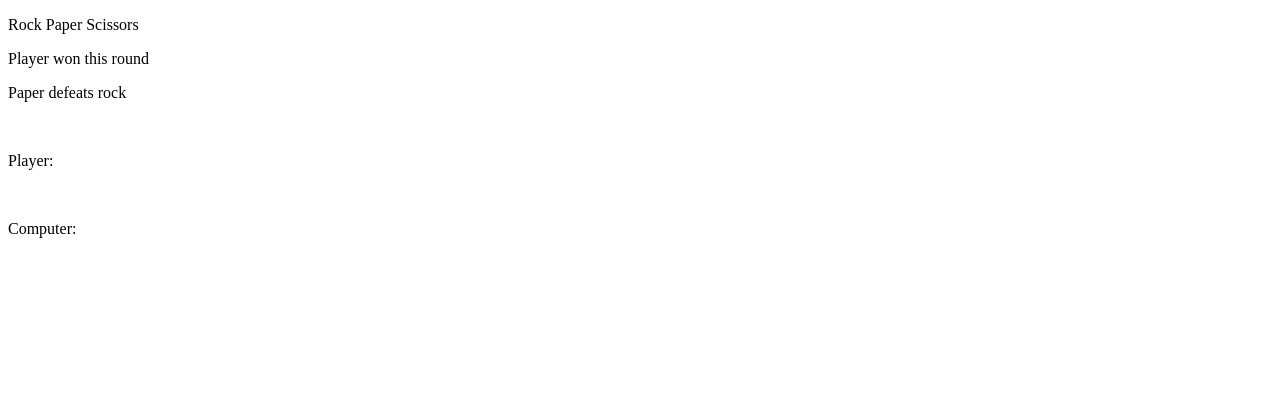
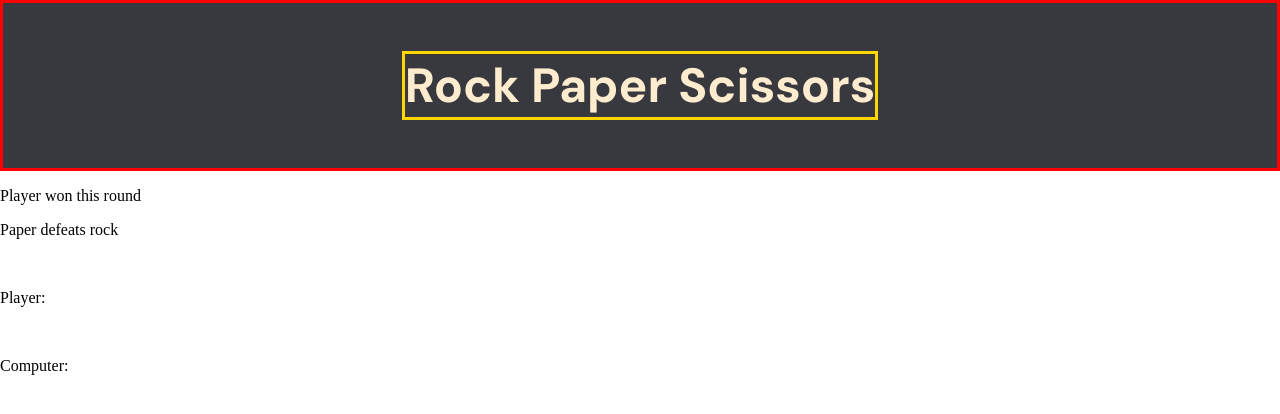
Before and after one commit to JanceeRod/rock-paper-scissors, a plain HTML site: page index.html in a window 1280 px wide. Drawn offline with Linux system fonts and the light colour scheme.

Commit message:
add style to header for website

```diff
--- a/index.html
+++ b/index.html
@@ -3,10 +3,11 @@
 <head>
     <meta charset="UTF-8">
     <title>Page Title</title>
+    <link rel="stylesheet" href="styles.css">
 </head>
 <body>
     <div id="header">
-        <p>Rock Paper Scissors</p>
+        <p id="header-text">Rock Paper Scissors</p>
     </div>
     <div id="round-winner">
         <p>Player won this round</p>
--- a/styles.css
+++ b/styles.css
@@ -0,0 +1,25 @@
+@import url('https://fonts.googleapis.com/css2?family=DM+Sans:opsz,wght@9..40,400;9..40,700;9..40,1000&display=swap');
+
+body {
+    /* border: solid salmon; */
+    margin: 0;
+    padding: 0;
+    height: 100vh;
+}
+
+#header {
+    border: solid red;
+    display: flex;
+    justify-content: center;
+    align-items: center;
+    background-color: rgb(56, 56, 63);
+
+}
+
+#header-text {
+    border: solid gold;
+    color: blanchedalmond;
+    font-family: 'DM Sans', sans-serif;
+    font-size: xxx-large;
+    font-weight: bold;
+}
```
